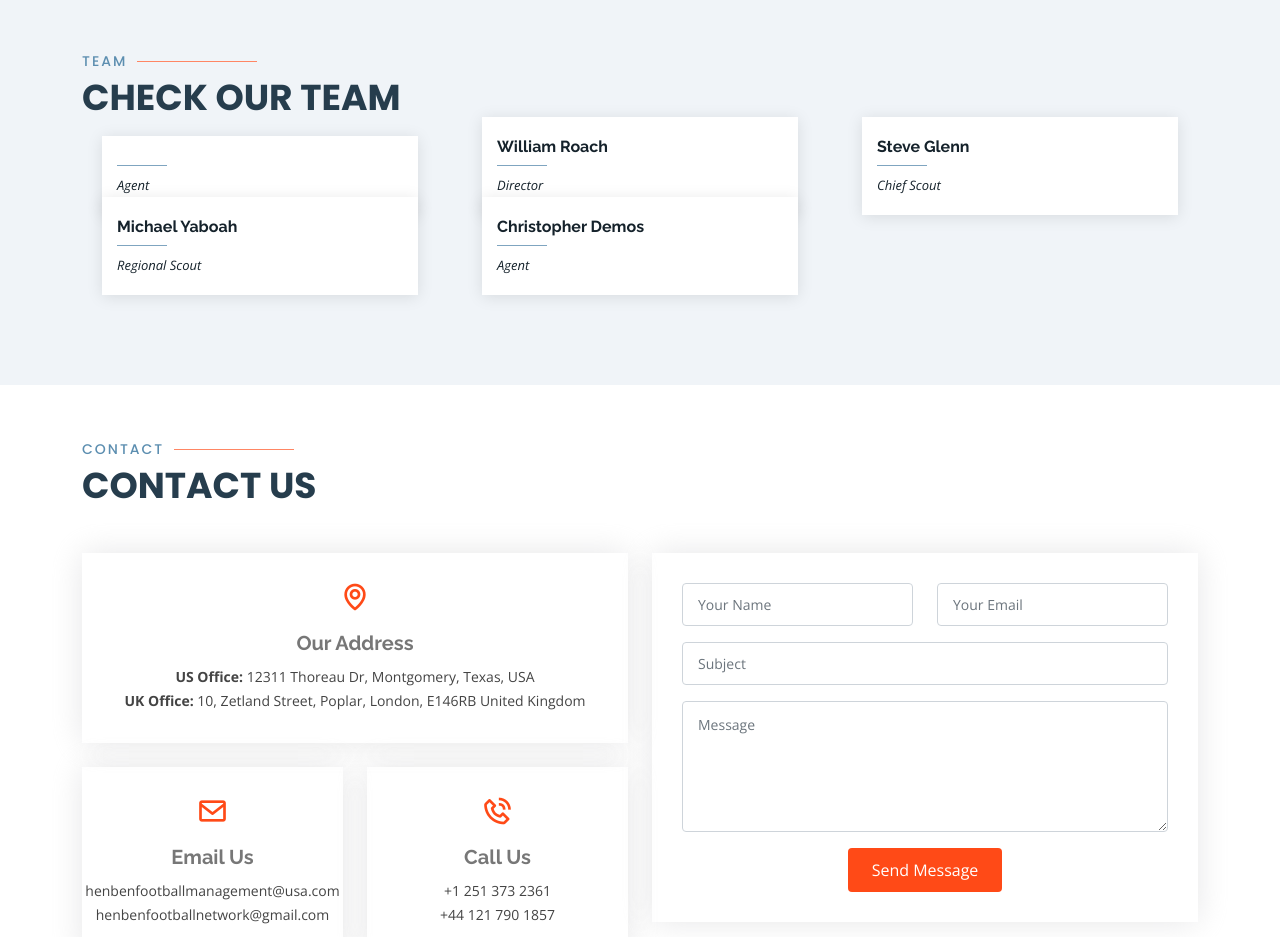
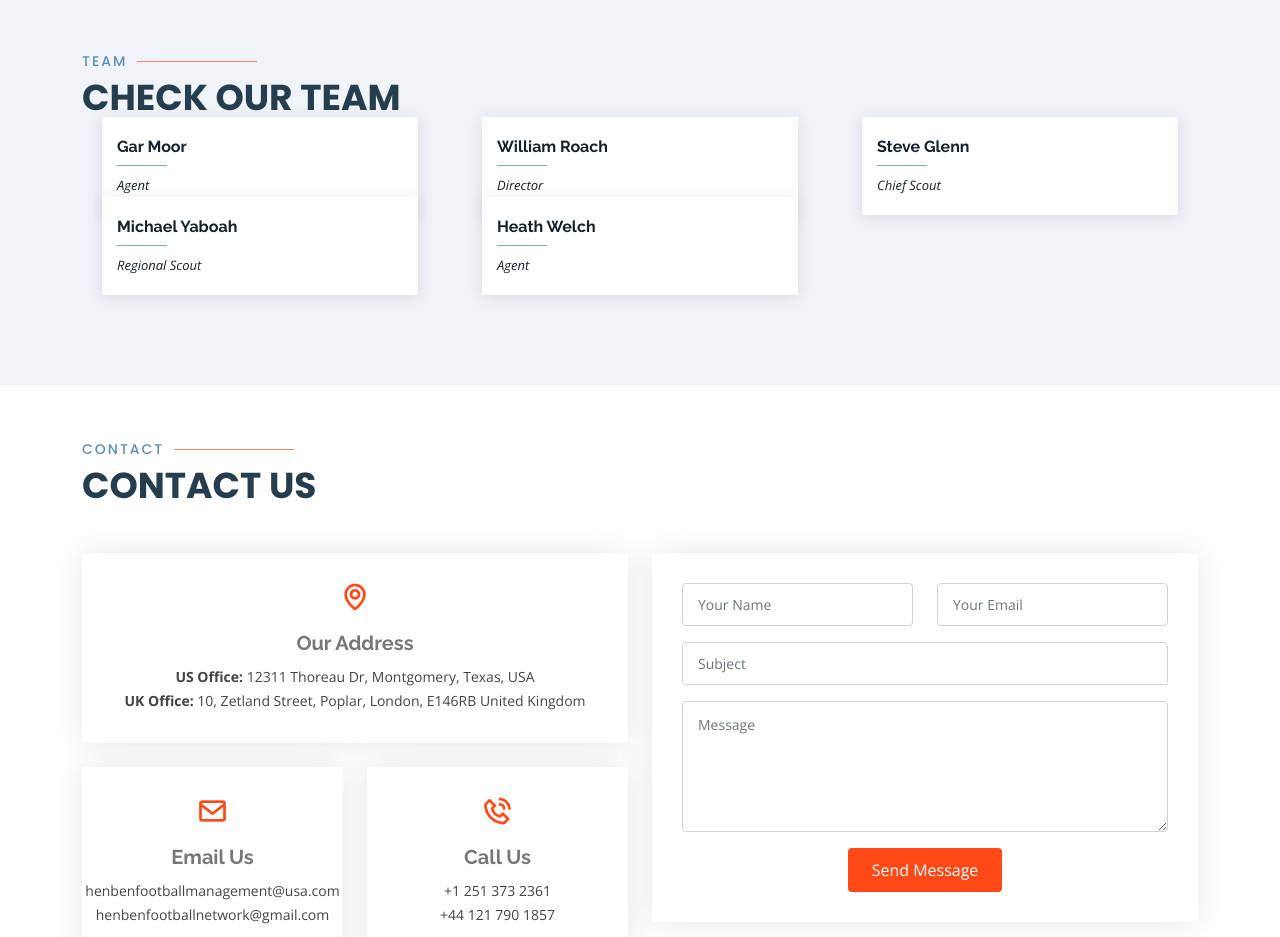
Before and after one commit to Avidson/htm, a plain HTML site: page index.html in a window 1280 px wide. Shown: the part 3580-4517 px from the top of the page. Drawn offline with nearby package versions, Linux system fonts and the light colour scheme.

Commit message:
Update index.html

```diff
--- a/index.html
+++ b/index.html
@@ -458,7 +458,7 @@
             <div class="member" data-aos="fade-up" data-aos-delay="100">
               <div class="pic"><class="img-fluid" alt=""></div>
               <div class="member-info">
-                <h4></h4>
+                <h4>Gar Moor</h4>
                 <span>Agent</span>
                 <!--<div class="social">
                   <a href=""><i class="bi bi-twitter"></i></a>
@@ -519,7 +519,7 @@
             <div class="member" data-aos="fade-up" data-aos-delay="100">
               <div class="pic"><class="img-fluid" alt=""></div>
               <div class="member-info">
-                <h4>Christopher Demos</h4>
+                <h4>Heath Welch</h4>
                 <span>Agent</span>
                 <!--<div class="social">
                   <a href=""><i class="bi bi-twitter"></i></a>
```
